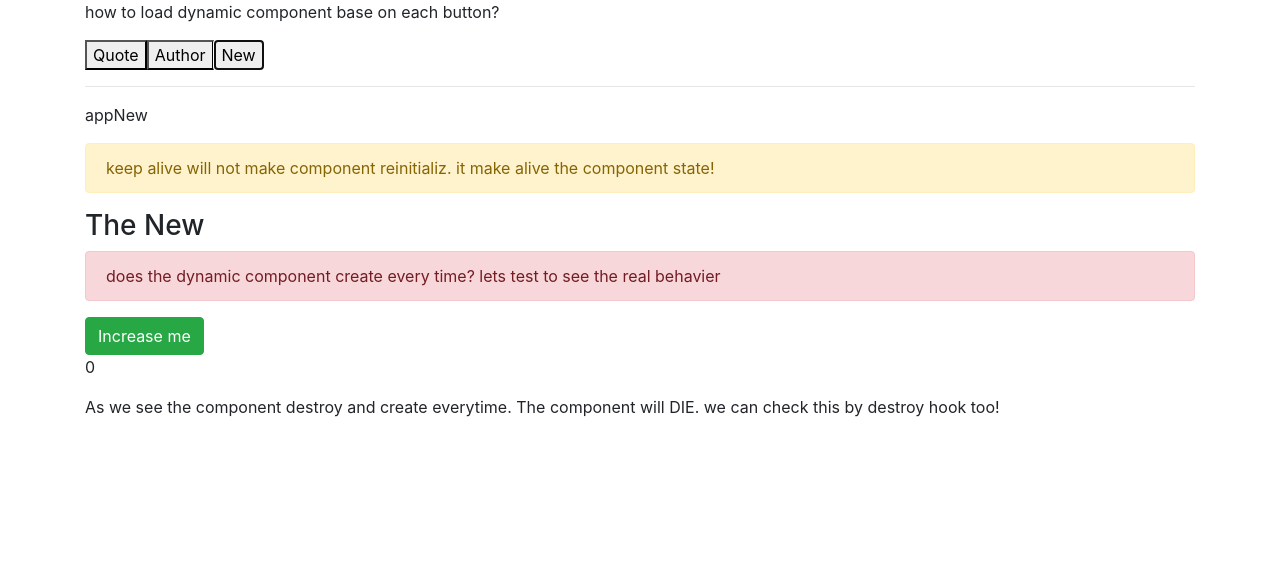
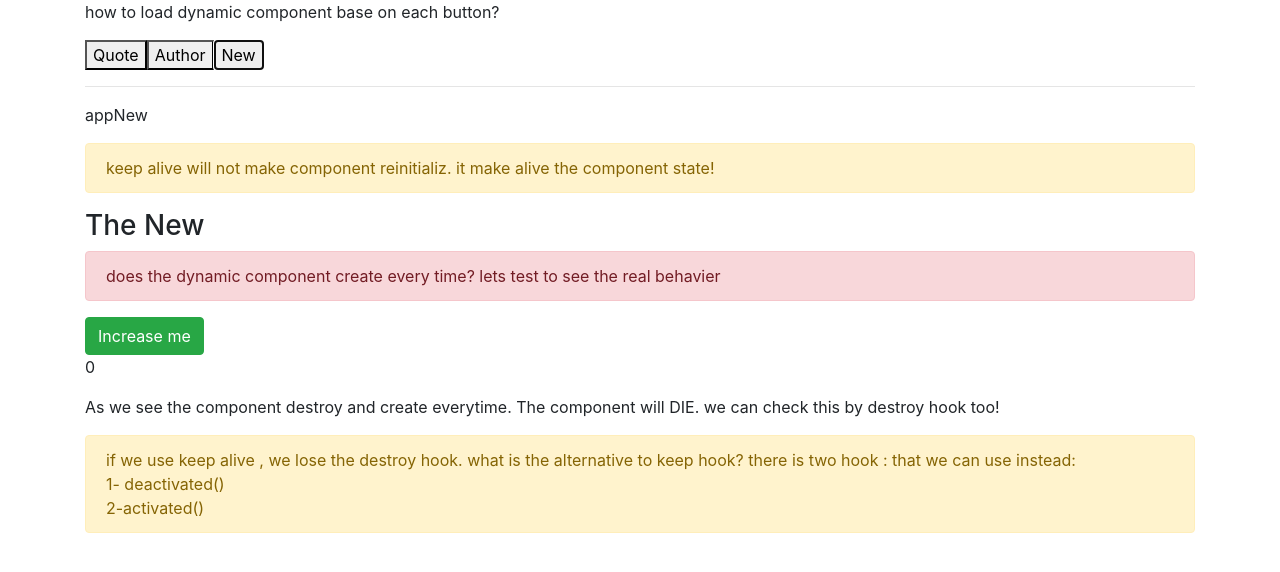
Before and after one commit to artmarydotir/dynamic-component, a Vue app: page / in a window 1280 px wide. Both pictures are taken after a click on the button "New". Shown: the top 572 px of the page. Built offline with nearby package versions, Linux system fonts and the light colour scheme.

Commit message:
activated and deactivated for keep alive in dynamic components.

```diff
--- a/src/components/New.vue
+++ b/src/components/New.vue
@@ -8,6 +8,21 @@
             the component destroy and create everytime.
             The component will DIE.
             we can check this by destroy hook too!
+        </p>
+        <p class="alert alert-warning">
+            if we use keep alive , we lose the destroy hook.
+            what is the alternative to keep hook?
+            there is two hook : that we can use instead:
+            <br>
+            <span>
+                1- deactivated()
+            </span>
+            <br>
+            <span>
+                2-activated()
+            </span>
+
+
         </p>
     </div>
 </template>
@@ -22,6 +37,12 @@ export default {
     },
     destroyed() {
         console.log('destroyed!');
+    },
+    deactivated() {
+        console.log('deactivated!');
+    },
+    activated() {
+        console.log('activated!');
     }
 }
 </script>
```
